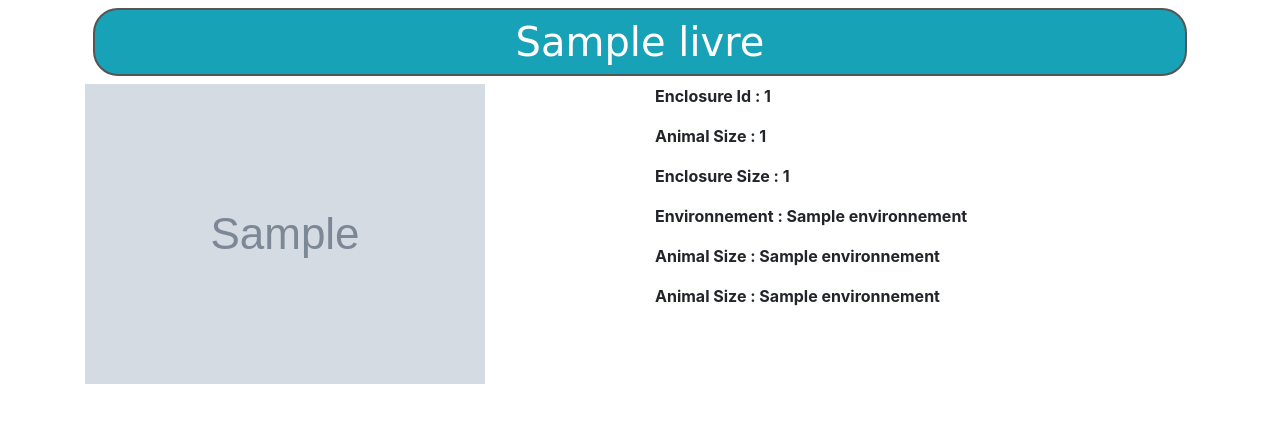
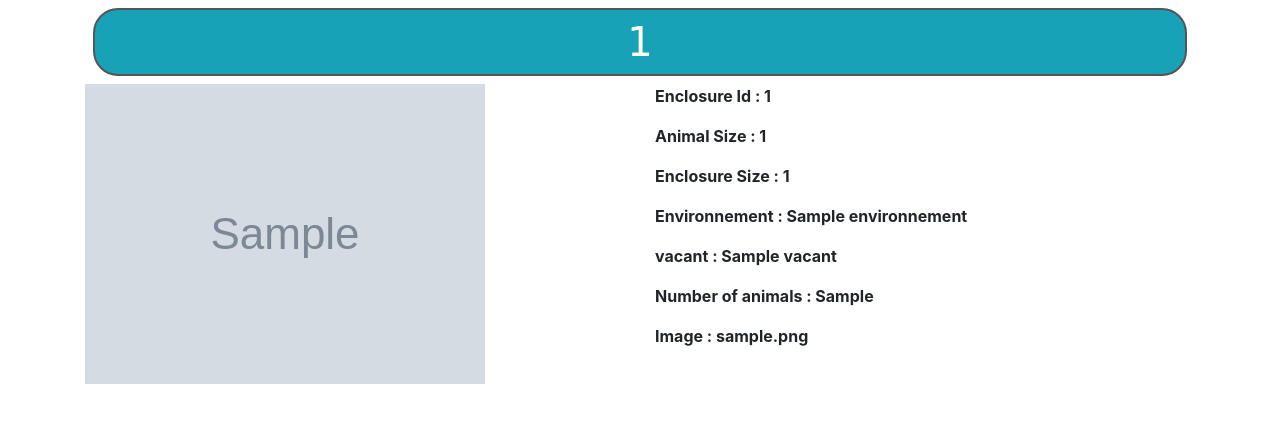
Before and after one commit to Dawson95/Zoo_POO, a PHP site: template views/enclosures.view.php in a window 1280 px wide. Shown: the part 60-483 px from the top of the page. Run offline with PHP 8.4, Linux system fonts and the light colour scheme; the template is opened without the code that fills it: most values are stand-ins (such as "Sample title", 1, 10 or a date in 2020); grey boxes marked "Sample" are stand-in pictures; some libraries are stand-ins or nearby versions; some web fonts are replaced.

Commit message:
enclosures.view.php

```diff
--- a/views/enclosures.view.php
+++ b/views/enclosures.view.php
@@ -7,17 +7,18 @@ ob_start();
         <img src="<?= URL ?>public/images/<?= $enclosure->getImage(); ?>">
     </div>
     <div class="col-6">
-        <p>Enclosure Id : <?= $livre->getId(); ?></p>
-        <p>Animal Size : <?= $livre->getAnimalSize(); ?></p>
-        <p>Enclosure Size : <?= $livre->getEnclosureSize(); ?></p>
-        <p>Environnement : <?= $livre->getEnvironnement(); ?></p>
-        <p>Animal Size : <?= $livre->environnement(); ?></p>
-        <p>Animal Size : <?= $livre->environnement(); ?></p>
+        <p>Enclosure Id : <?= $enclosure->getId(); ?></p>
+        <p>Animal Size : <?= $enclosure->getAnimalSize(); ?></p>
+        <p>Enclosure Size : <?= $enclosure->getEnclosureSize(); ?></p>
+        <p>Environnement : <?= $enclosure->getEnvironnement(); ?></p>
+        <p>vacant : <?= $enclosure->getVacant(); ?></p>
+        <p>Number of animals : <?= $enclosure->getNbrAnimals(); ?></p>
+        <p>Image : <?= $enclosure->getImage(); ?></p>
     </div>
 </div>
 
 <?php
 $content = ob_get_clean();
-$titre = $livre->getTitre();
+$titre = $enclosure->getId();
 require "template.php";
 ?>
```
